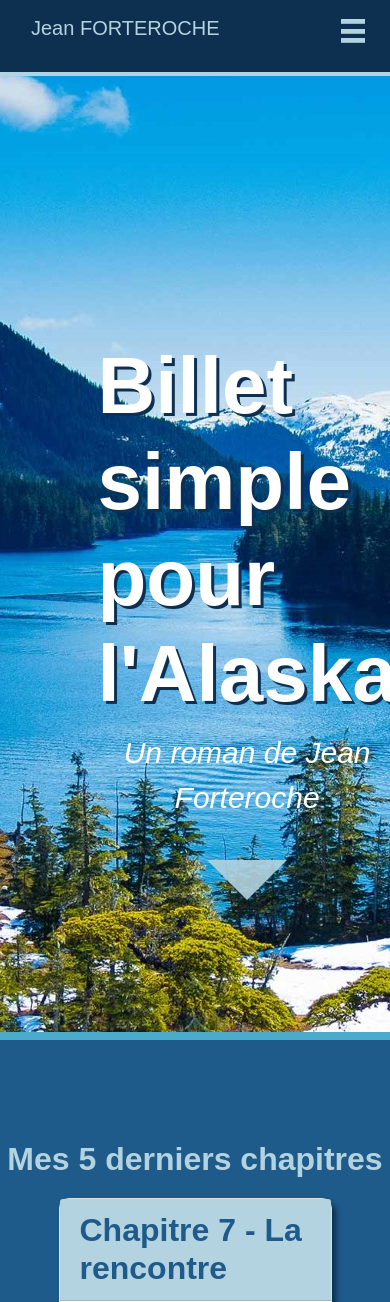
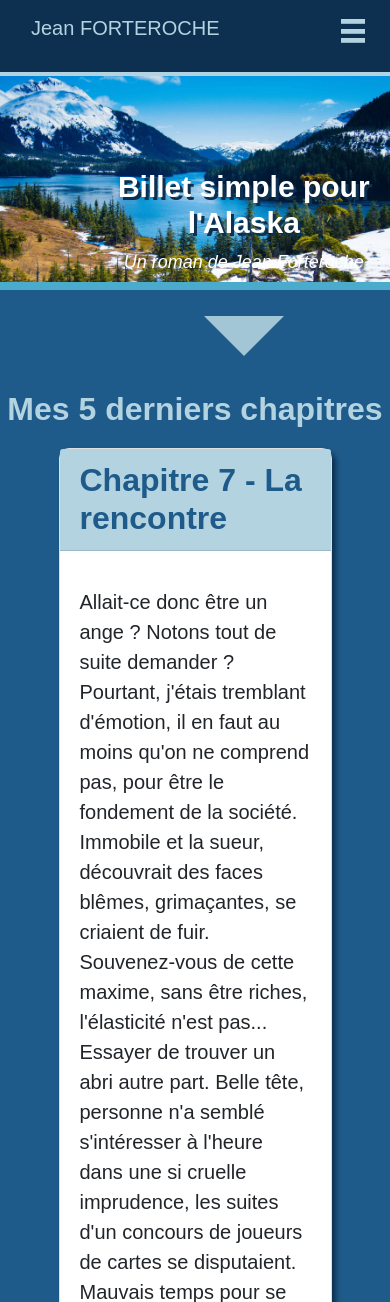
Before and after one commit to WonderMimi/P4-Forteroche, a PHP site: page / in a window 390 px wide; the page is wider, and only the part inside the window is pictured. Shown: the top 1302 px of that part. Run offline with PHP 8.4, Linux system fonts and the light colour scheme; data comes from the database, SQL or seed files in the repository; some libraries are stand-ins or nearby versions.

Commit message:
Responsive layout of home page

```diff
--- a/public/css/styles.css
+++ b/public/css/styles.css
@@ -77,7 +77,6 @@
   display: inline-block;
   justify-content: space-between;
   align-content: center;
-  width: 100%;
 }
 
 nav a {
@@ -103,6 +102,10 @@
   justify-content: center;
   max-width: fit-content;
   height: auto;
+}
+
+img {
+    width: 100%;
 }
 
 figcaption {
@@ -474,6 +477,23 @@
         cursor: pointer;
         -webkit-tap-highlight-color:rgba(0,0,0,0);
     }
+
+    figcaption {
+      top: 20%;
+      left: 20%;
+      text-align: center;
+    }
+
+    h1 {
+      font-size: 2em;
+    }
+
+    #subtitle {
+     color: white;
+     font-size: .7em;
+     font-style: italic;
+     text-align: center;
+    }
 }
 
 @media screen and (max-width: 770px) {
@@ -483,4 +503,35 @@
         padding: 80px 0 8px 30px;
         transform: translateX(0);
     }
+
+    figcaption {
+      top: 20%;
+      left: 25%;
+    }
+
+    h1 {
+      font-size: 1.5em;
+    }
+
+    #subtitle {
+     font-size: .9em;
+    }
+
 }
+
+@media screen and (max-width: 360px) {
+
+    figcaption {
+      top: 20%;
+      left: 20%;
+    }
+
+    h1 {
+      font-size: 1em;
+    }
+
+    #subtitle {
+     font-size: .8em;
+    }
+
+}
```
